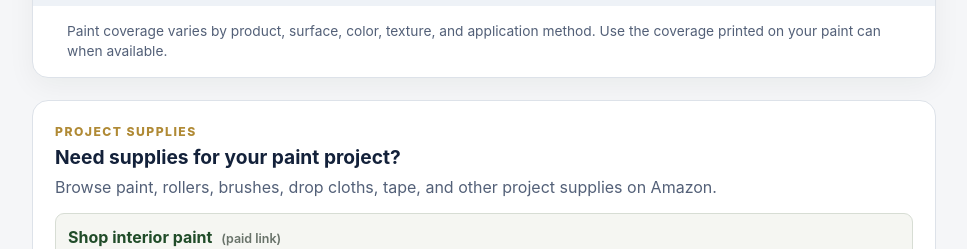
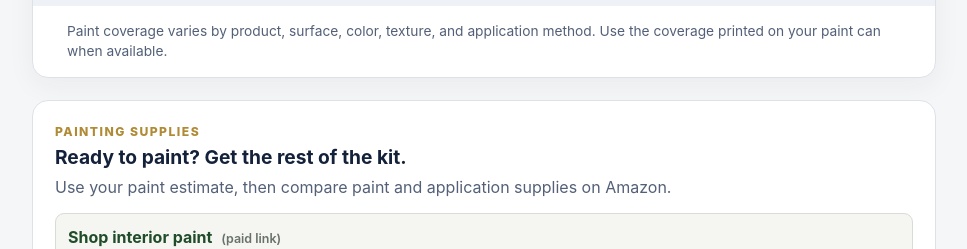
Before and after one commit to spamenchilada1-beep/paint-calculator, a React (Vite) app: page / in a window 1280 px wide. Shown: the part 880-1129 px from the top of the page, without its empty margins (156-1123 px from the left). Built offline with nearby package versions, Linux system fonts and the light colour scheme.

Commit message:
Optimize affiliate CTA copy

```diff
--- a/src/main.jsx
+++ b/src/main.jsx
@@ -51,9 +51,9 @@ function App() {
         <p className="assumption">Paint coverage varies by product, surface, color, texture, and application method. Use the coverage printed on your paint can when available.</p>
       </section>
       <section className="affiliate-card" aria-label="Recommended paint project supplies">
-        <p className="affiliate-label">PROJECT SUPPLIES</p>
-        <h2>Need supplies for your paint project?</h2>
-        <p>Browse paint, rollers, brushes, drop cloths, tape, and other project supplies on Amazon.</p>
+        <p className="affiliate-label">PAINTING SUPPLIES</p>
+        <h2>Ready to paint? Get the rest of the kit.</h2>
+        <p>Use your paint estimate, then compare paint and application supplies on Amazon.</p>
         <div className="affiliate-links">
           <a href="https://www.amazon.com/s?k=interior+wall+paint&tag=athena-20" target="_blank" rel="sponsored noopener">Shop interior paint <span>(paid link)</span></a>
           <a href="https://www.amazon.com/s?k=paint+rollers+brushes+drop+cloths&tag=athena-20" target="_blank" rel="sponsored noopener">Shop painting tools &amp; supplies <span>(paid link)</span></a>
```
